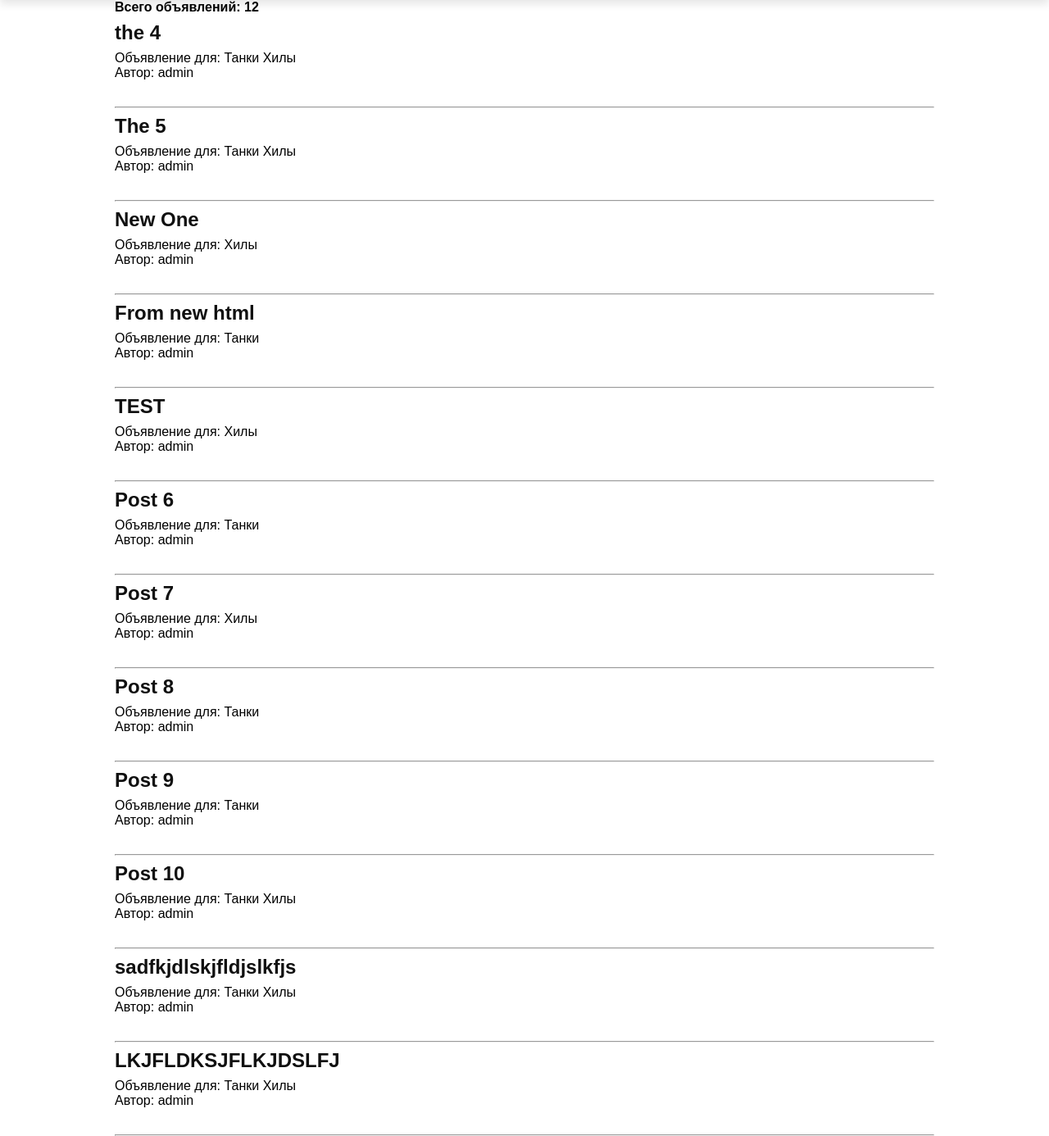
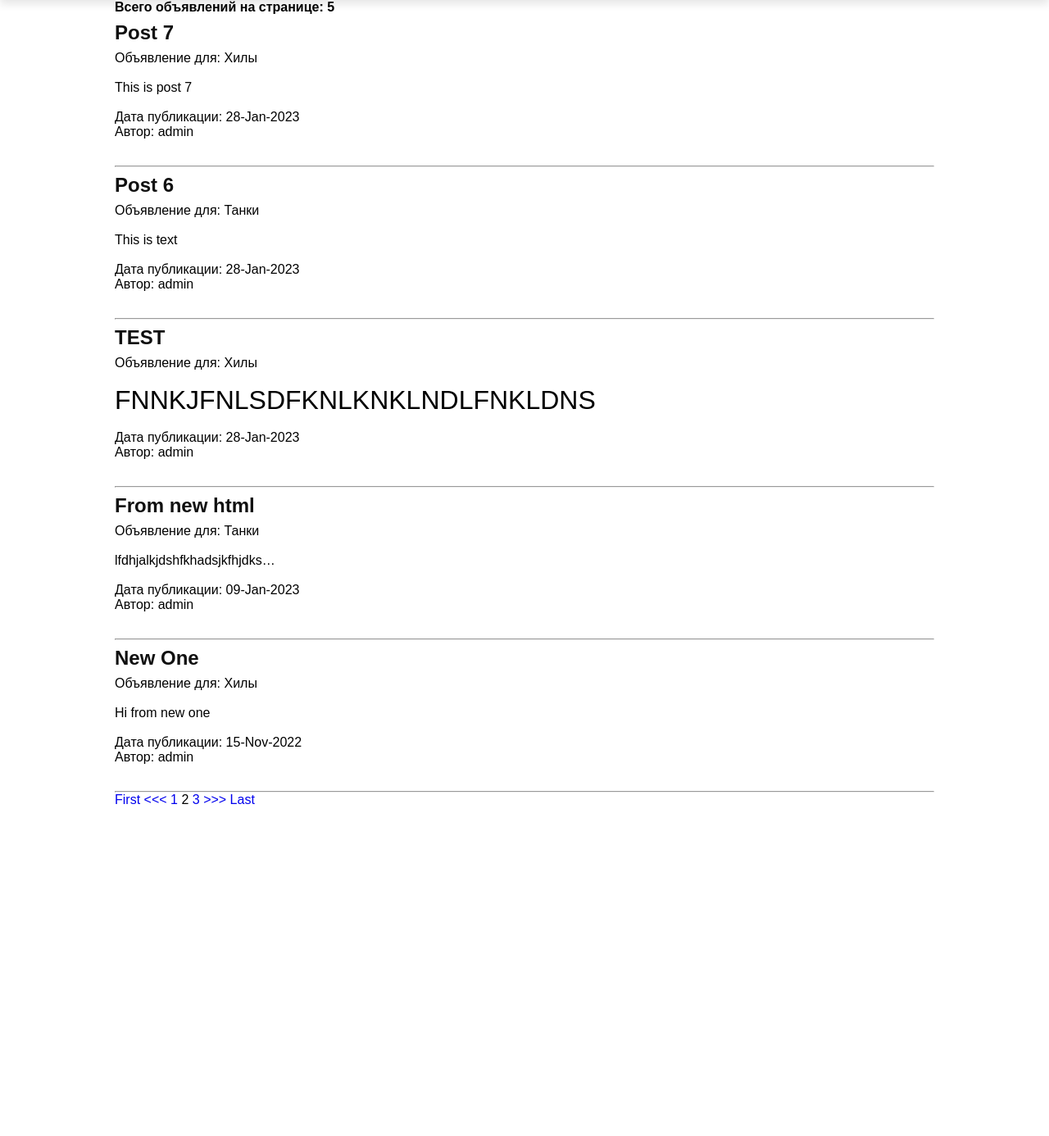
Before and after one commit to KirylDorakh/SkillFactoryTaskDesk, a Django app: a page that uses templates/posts/home.html in a window 1280 px wide. Shown: the part 80-1466 px from the top of the page at 82% size. After the commit the page ends 1061 px from the top, so only its background shows below. Run offline with Django 4.2, Linux system fonts and the light colour scheme; data comes from the database, SQL or seed files in the repository; both versions use the stored data as it was after the commit.

Commit message:
pagginate posts

```diff
--- a/config/settings.py
+++ b/config/settings.py
@@ -58,6 +58,9 @@ INSTALLED_APPS = [
     'django.contrib.flatpages',
     # WYSIWYG Editor
     'django_summernote',
+
+    # custom filters
+    'django_filters',
 ]
 
 SITE_ID = 1
@@ -174,7 +177,7 @@ AUTHENTICATION_BACKENDS = (
     "allauth.account.auth_backends.AuthenticationBackend",  # new
 )
 
-EMAIL_BACKEND = "django.core.mail.backends.console.EmailBackend"
+EMAIL_BACKEND = "django.core.mail.backends.smtp.EmailBackend"
 
 ACCOUNT_SESSION_REMEMBER = True
 ACCOUNT_SIGNUP_PASSWORD_ENTER_TWICE = False
--- a/posts/views.py
+++ b/posts/views.py
@@ -12,8 +12,10 @@ from .forms import PostCreateForm, PostUpdateForm
 
 class PostListView(ListView):
     model = Post
+    ordering = '-post_time'
     context_object_name = 'posts'
     template_name = 'posts/home.html'
+    paginate_by = 5
 
 
 class PostDetailView(DetailView):
--- a/static/css/style.css
+++ b/static/css/style.css
@@ -118,6 +118,10 @@ main {
     color: red;
 }
 
+.text {
+    font-size: 32px;
+}
+
 .back{
     color:#101010;
 }
--- a/templates/posts/home.html
+++ b/templates/posts/home.html
@@ -1,20 +1,49 @@
 {% extends 'base.html' %}
+
+{#{% load custom_filters %}#}
 
 {% block title %}
     Home
 {% endblock title %}
 
 {% block content %}
-    <h4>Всего объявлений: {{ posts|length }} </h4>
-    {% for post in posts %}
+    <h4>Всего объявлений на странице: {{ posts|length }} </h4>
+
+    {% if posts %}
+        {% for post in posts %}
         <div class="post-entry">
             <h2><a href="{% url 'post_detail' post.pk %}">{{ post.title }}</a></h2>
-            <p>Объявление для: {% for category in post.category.all %}
-                {{ category }}
-            {% endfor %}</p>
+            <p>Объявление для: {% for category in post.category.all %} {{ category }} {% endfor %}</p>
+            <br>
+            <p class="text">{{ post.body | safe | truncatechars:30}}</p>
+            <br>
+            <p>Дата публикации: {{ post.post_time | date:'d-M-Y'}}</p>
             <p>Автор: {{ post.author }}</p>
-            {#<p>{{ post.body | safe}}</p>#}
         </div>
         <hr>
-    {% endfor %}
+        {% endfor %}
+
+
+        {% if is_paginated %}
+
+            {% if page_obj.has_previous %}
+                <a href="?page=1">First</a>
+                <a href="?page={{ page_obj.previous_page_number }}"><<<</a>
+            {% endif %}
+
+            {% for num in page_obj.paginator.page_range %}
+                {% if page_obj.number == num %}
+                    <a>{{ num }}</a>
+                {% elif num > page_obj.number|add:'-2' and num < page_obj.number|add:'2' %}
+                    <a href="?page={{ num }}">{{ num }}</a>
+                {% endif %}
+            {% endfor %}
+
+            {% if page_obj.has_next %}
+                <a href="?page={{ page_obj.next_page_number }}">>>></a>
+                <a href="?page={{ page_obj.paginator.num_pages }}">Last</a>
+            {% endif %}
+        {% endif %}
+    {% endif %}
+
 {% endblock content %}
```
Also changed, not shown: posts/filters.py (added, +19 -0 lines), db.sqlite3, posts/templatetags/custom_filters.py (added), posts/templatetags/custom_tags.py (added).
